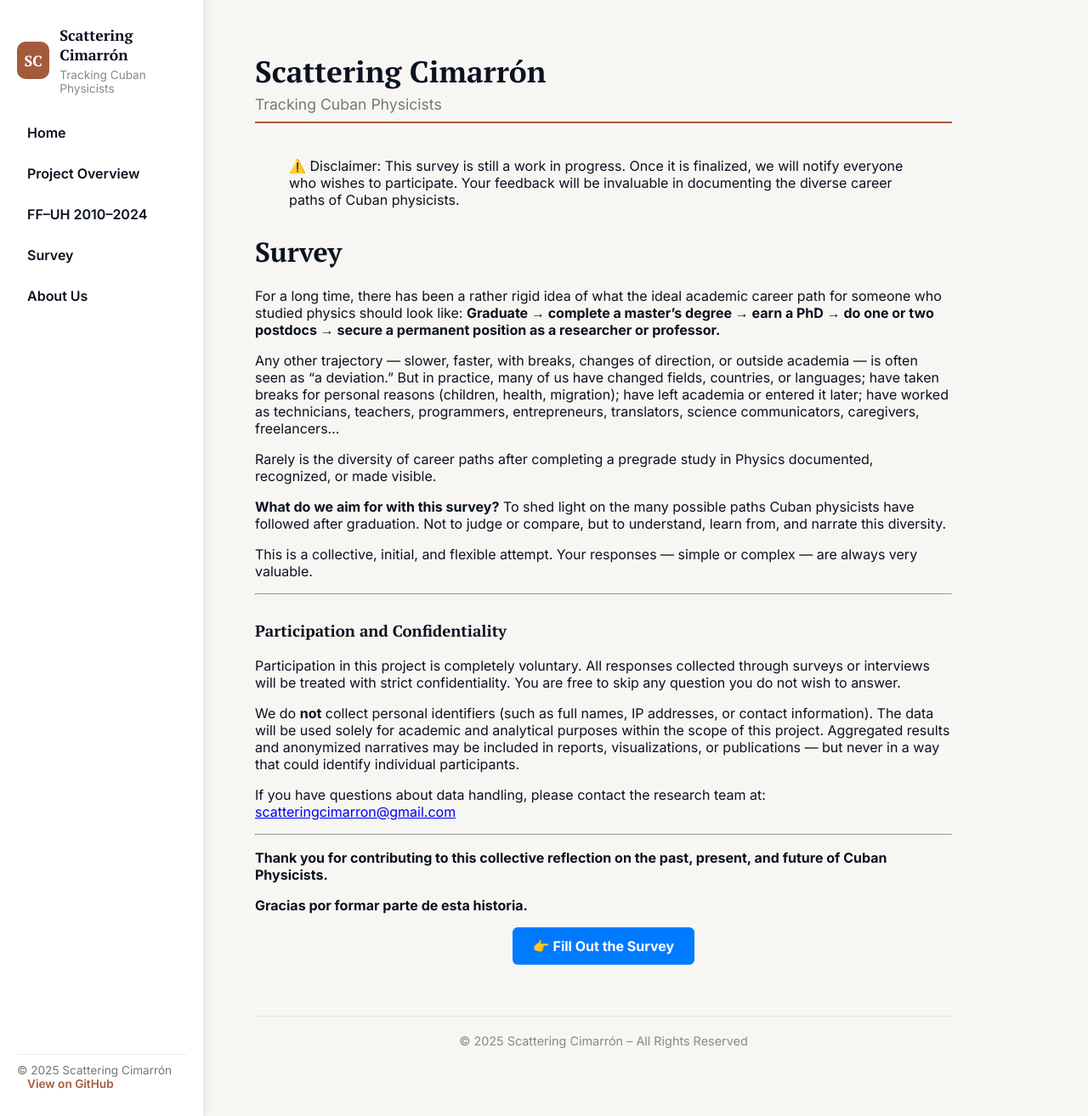
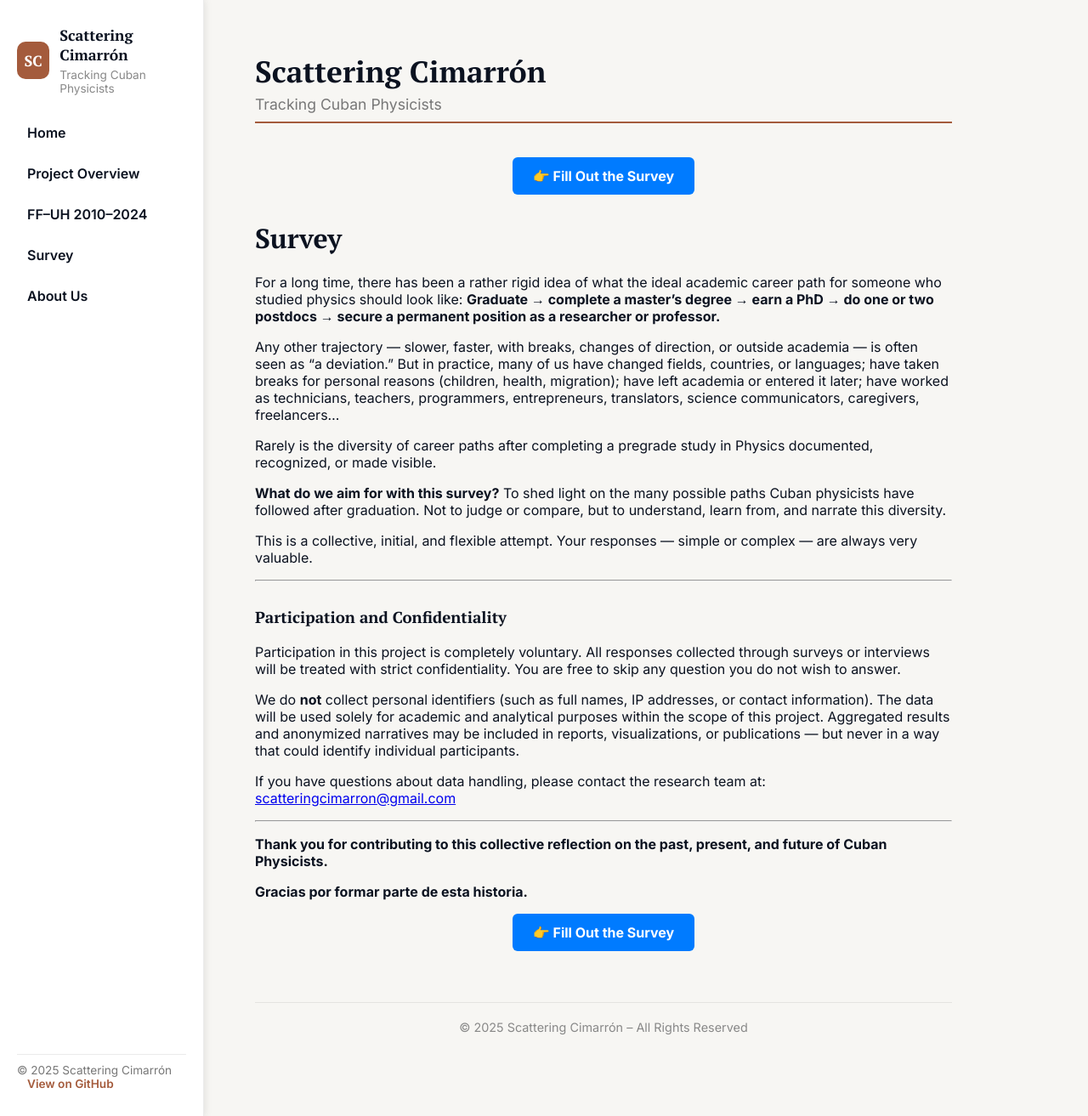
Before and after one commit to scatteringcimarron/Tracking_Cuban_Physicists, a Jekyll site: the page built from survey.md, in a window 1280 px wide and 1313 px high. Shown: the whole window at 85% size. Built offline with Jekyll 4.4.1, drawn with Linux system fonts in a browser that asks for light colours.

Commit message:
Update survey.md

```diff
--- a/survey.md
+++ b/survey.md
@@ -4,7 +4,11 @@ title: Survey
 permalink: /survey/
 ---
 
-> ⚠️ Disclaimer: This survey is still a work in progress. Once it is finalized, we will notify everyone who wishes to participate. Your feedback will be invaluable in documenting the diverse career paths of Cuban physicists.
+<p align="center">
+  <a href="https://docs.google.com/forms/d/e/1FAIpQLSfGiiMZC318qADo4sACnMVblrxAcXENCLykBp2Od84bQNqNnA/viewform" target="_blank" style="display: inline-block; background-color: #007BFF; color: white; padding: 12px 24px; border-radius: 6px; text-decoration: none; font-weight: bold; font-size: 16px;">
+    👉 Fill Out the Survey
+  </a>
+</p>
 
 # Survey
 
```
